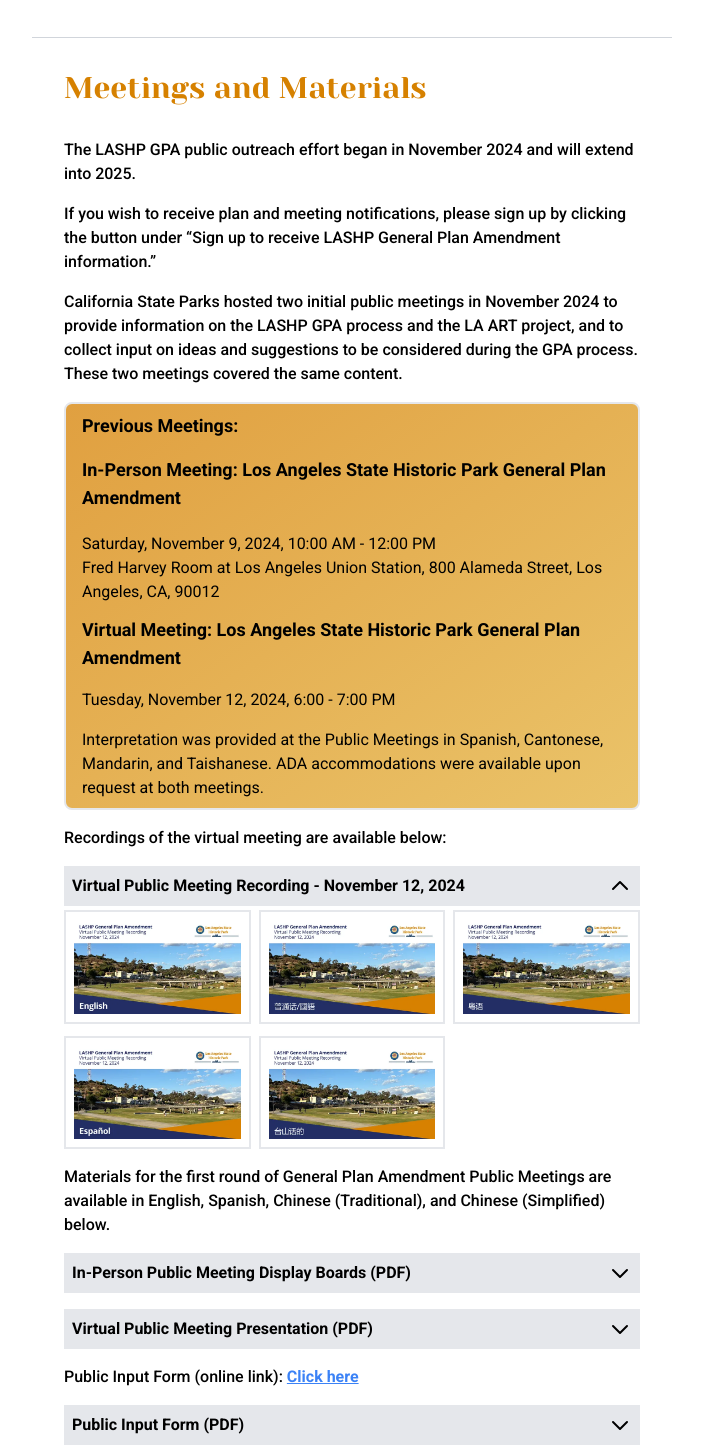
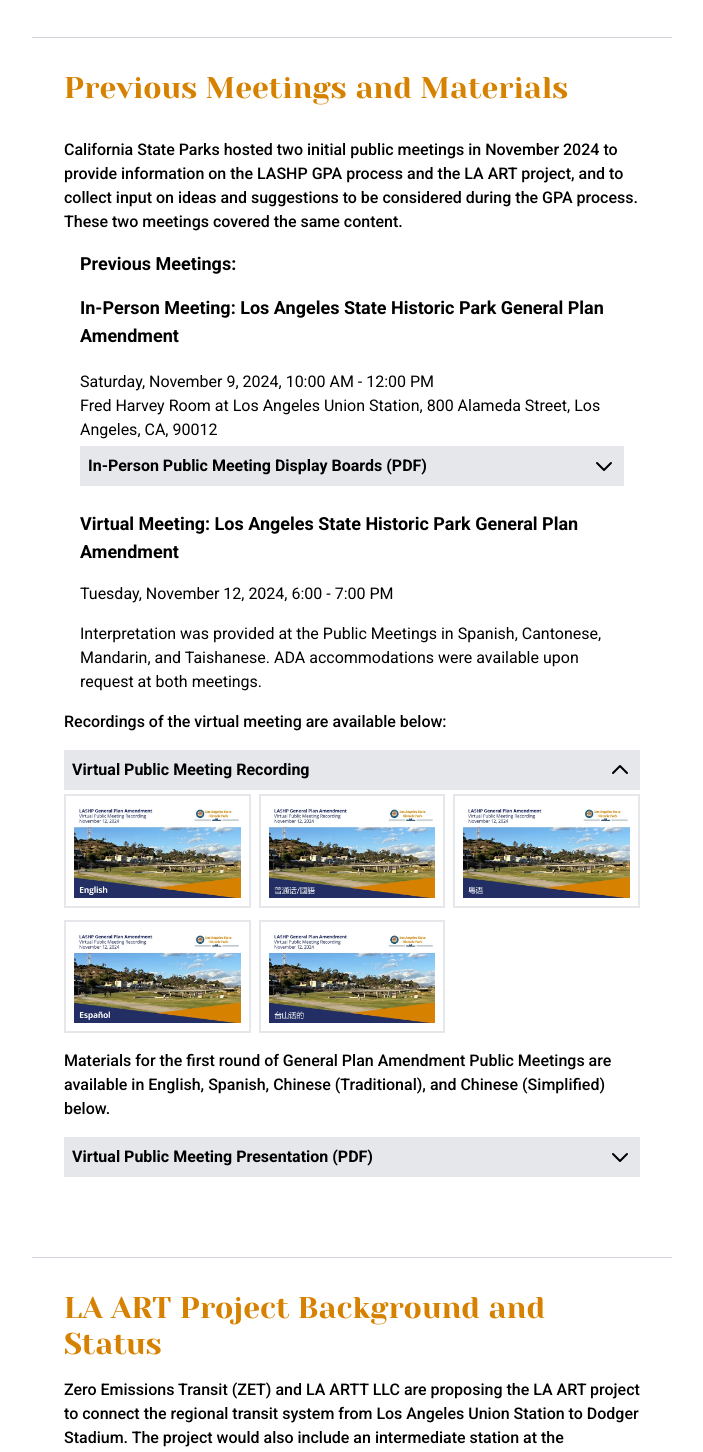
Before and after one commit to AECOMVizStudio/la_art, a React (Vite) app: page / in a window 1280 px wide. Shown: the part 2760-4212 px from the top of the page, without its empty margins (120-823 px from the left). Built offline with nearby package versions, Linux system fonts and the light colour scheme.

Commit message:
changes to Meetings section, mostly hidden, deleted a few expandables that are no longer used

```diff
--- a/src/components/children/Headings/About.tsx
+++ b/src/components/children/Headings/About.tsx
@@ -47,7 +47,7 @@ const About = () => {
       </p>
       <p className="font-medium pt-4">
         State Parks' General Plan Amendment process involves a public outreach effort to provide information and to gather
-        input for the State Park and Recreation Commission’s consideration of the LASHP General Plan Amendment.
+        input for the State Park and Recreation Commission's consideration of the LASHP General Plan Amendment.
         California State Parks will conduct several public meetings throughout the GPA process to provide information and receive comment and input.
       </p>
 
--- a/src/components/children/Headings/Meetings.tsx
+++ b/src/components/children/Headings/Meetings.tsx
@@ -91,62 +91,25 @@ const virtualPublicMeetingPresentation: MeetingMaterials[] = [
     ref: '/pdf/VPMP/LASHP GPA_Presentation_Simplified Chinese.pdf',
   },
 ];
-const publicInputForms: MeetingMaterials[] = [
-  {
-    key: 1,
-    document: 'Public Input Form (PDF)',
-    label: 'English',
-    ref: '/pdf/Forms/LASHP GPA_Input Form_English.pdf',
-  },
-  {
-    key: 2,
-    document: 'Public Input Form (PDF)',
-    label: 'Spanish',
-    ref: '/pdf/Forms/LASHP GPA_Input Form_Spanish.pdf',
-  },
-  {
-    key: 3,
-    document: 'Public Input Form (PDF)',
-    label: 'Chinese - Traditional',
-    ref: '/pdf/Forms/LASHP GPA_Input Form_Traditional Chinese.pdf',
-  },
-  {
-    key: 4,
-    document: 'Public Input Form (PDF)',
-    label: 'Chinese - Simplified',
-    ref: '/pdf/Forms/LASHP GPA_Input Form_Simplified Chinese.pdf',
-  },
-];
+
 
 const Meetings = () => {
   return (
     <section tabIndex={0} className="border-t border-gray-300 mb-8 p-8">
       <h2 className="text-3xl yeseva font-bold text-burnt-orange pb-4">
-        Meetings and Materials
+        Previous Meetings and Materials
       </h2>
 
       <p className="font-medium pt-4">
-        The LASHP GPA public outreach effort began in November 2024 and will
-        extend into 2025.
-      </p>
-      <div className="font-medium pt-4">
-        If you wish to receive plan and meeting notifications, please sign up by
-        clicking the button under “Sign up to receive LASHP General Plan
-        Amendment information.”{' '}
-      </div>
-      <p className="font-medium pt-4">
-        California State Parks hosted two initial public meetings in November
-        2024 to provide information on the LASHP GPA process and the LA ART
-        project, and to collect input on ideas and suggestions to be considered
-        during the GPA process. These two meetings covered the same content.
+        California State Parks hosted two initial public meetings in November 2024 to provide information on the LASHP GPA process and the LA ART project,
+        and to collect input on ideas and suggestions to be considered during the GPA process. These two meetings covered the same content.
       </p>
 
-      <div className="bg-gradient-to-br from-[rgba(214,128,0,0.75)] to-[rgba(227,175,55,0.75)] border-2 border-gray-200 rounded-lg p-2 my-4 md:px-4">
+      <div className="my-4 md:px-4">
         <span className="font-semibold py-4 text-lg">Previous Meetings:</span>
         <div className="font-normal">
           <div className="font-semibold py-4 text-lg">
-            In-Person Meeting: Los Angeles State Historic Park General Plan
-            Amendment
+            In-Person Meeting: Los Angeles State Historic Park General Plan Amendment
           </div>
           <div className="py-1">
             Saturday, November 9, 2024, 10:00 AM - 12:00 PM
@@ -154,6 +117,7 @@ const Meetings = () => {
             Fred Harvey Room at Los Angeles Union Station, 800 Alameda Street,
             Los Angeles, CA, 90012
           </div>
+          <MaterialsExpandable props={inPersonPublicMeetingPresentationBoards} />
         </div>
 
         <div>
@@ -181,9 +145,10 @@ const Meetings = () => {
         (Simplified) below.
       </div>
 
-      <MaterialsExpandable props={inPersonPublicMeetingPresentationBoards} />
+
       <MaterialsExpandable props={virtualPublicMeetingPresentation} />
-      <div className="font-medium pb-4">
+      {/*
+      <div className="font-medium pb-4 display">
         Public Input Form (online link):{' '}
         <a
           href="https://www.surveymonkey.com/r/lastatehistoricparkgpa"
@@ -192,8 +157,9 @@ const Meetings = () => {
         >
           Click here
         </a>
+        <MaterialsExpandable props={publicInputForms} />
       </div>
-      <MaterialsExpandable props={publicInputForms} />
+      */}
     </section>
   );
 };
--- a/src/components/children/Headings/reusable/VideosExpandable.tsx
+++ b/src/components/children/Headings/reusable/VideosExpandable.tsx
@@ -22,7 +22,7 @@ const VideosExpandable = ({ props }: VideosExpandableProps) => {
           onClick={expandHandler}
         >
           <p className="text-left font-bold">
-            Virtual Public Meeting Recording - November 12, 2024
+            Virtual Public Meeting Recording
           </p>
           <svg
             xmlns="http://www.w3.org/2000/svg"
```
